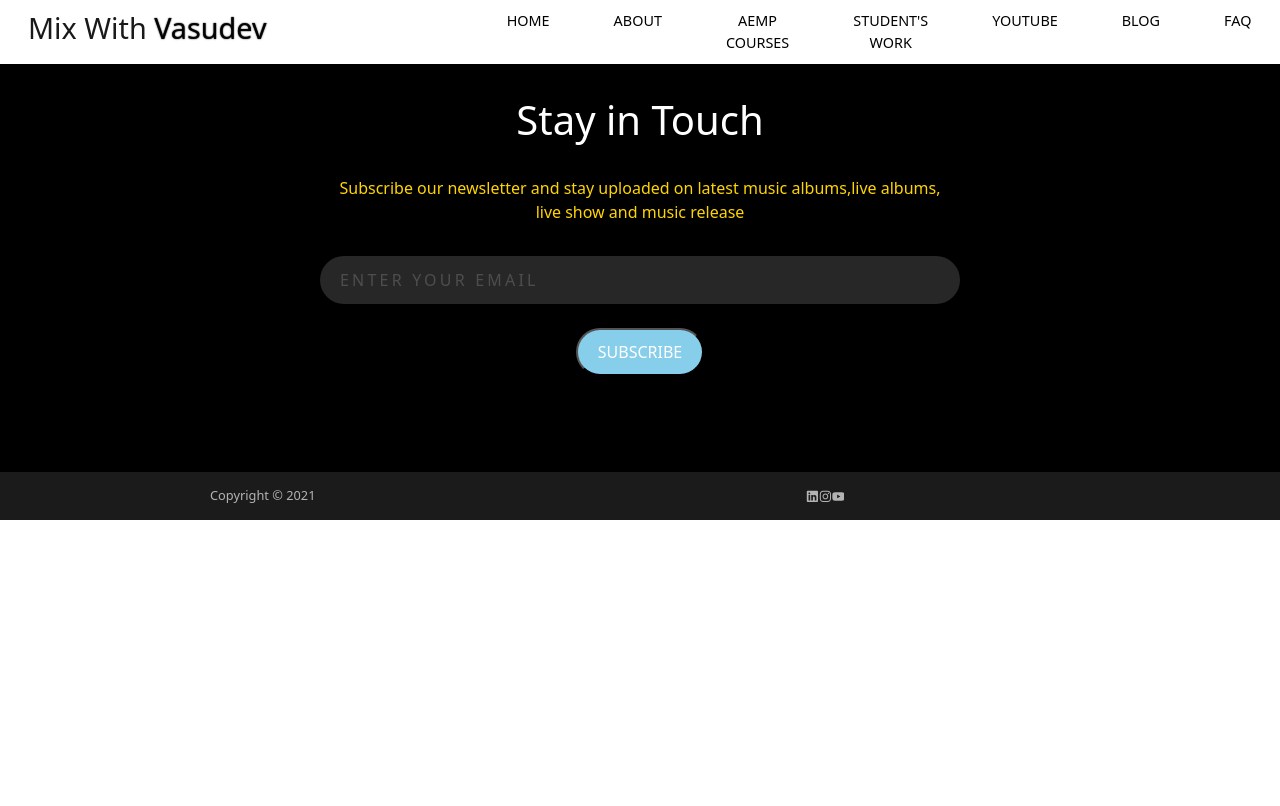
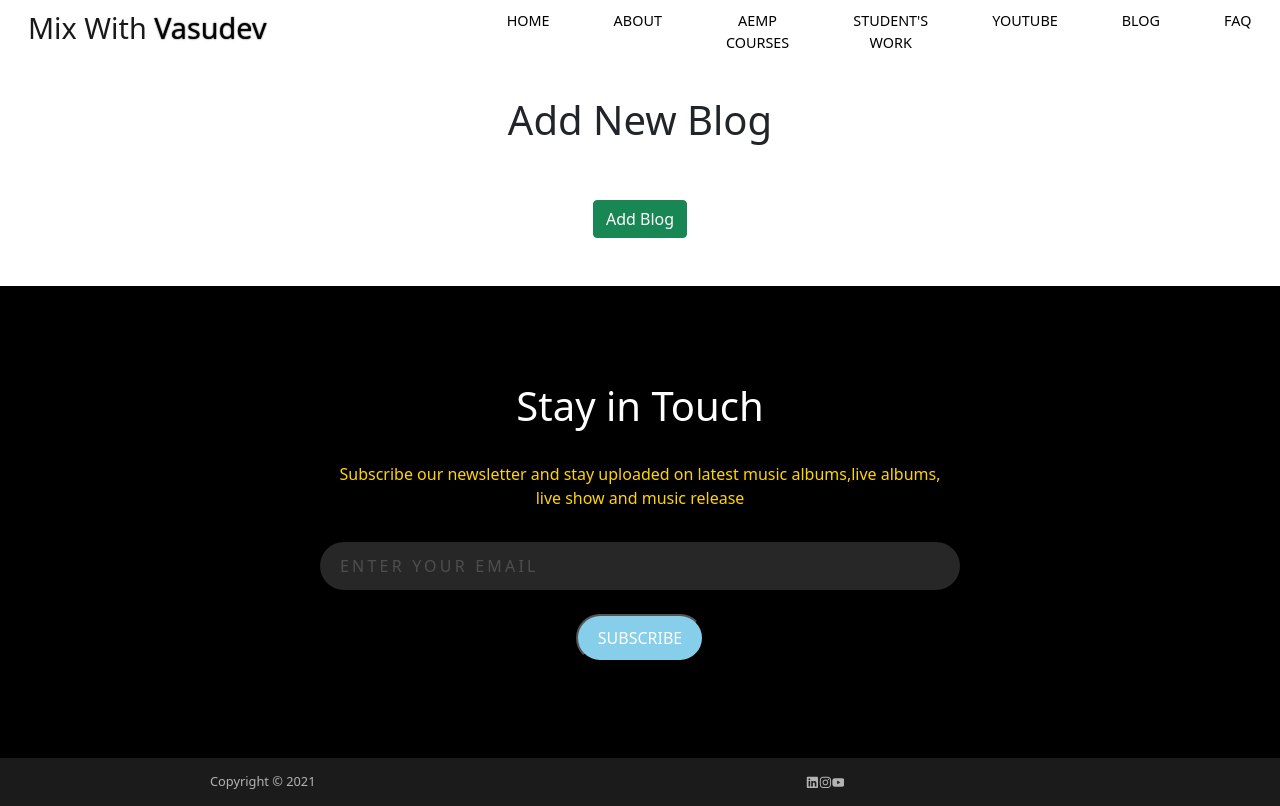
Before and after one commit to mixwithvasudevm/PortfolioSite, a React (Create React App) app in the folder client/: page /blogs/add in a window 1280 px wide. Built offline with nearby package versions, Linux system fonts and the light colour scheme.

Commit message:
add form files

```diff
--- a/client/package.json
+++ b/client/package.json
@@ -8,6 +8,7 @@
     "@testing-library/user-event": "^12.8.3",
     "axios": "^0.24.0",
     "bootstrap": "^5.1.3",
+    "formik": "^2.2.9",
     "install": "^0.13.0",
     "npm": "^8.1.2",
     "react": "^17.0.2",
@@ -17,6 +18,9 @@
     "react-router-dom": "^5.3.0",
     "react-scripts": "4.0.3",
     "reactstrap": "^9.0.0",
+    "slate": "^0.66.5",
+    "slate-history": "^0.66.0",
+    "slate-react": "^0.69.0",
     "web-vitals": "^1.1.2"
   },
   "scripts": {
--- a/client/src/App.js
+++ b/client/src/App.js
@@ -7,7 +7,7 @@ import {
   Redirect,
 } from "react-router-dom";
 import { Header, Footer } from "./components";
-import { Blogs, Home } from "./views";
+import { Blogs, Home ,Add } from "./views";
 
 function App() {
   return (
@@ -17,6 +17,7 @@ function App() {
         <Switch>
           <Route path="/" exact component={Home} />
           <Route path="/blogs" exact component={Blogs} />
+          <Route path="/blogs/add" exact component={Add} />
         </Switch>
         <Footer />
       </Router>
--- /dev/null
+++ b/client/src/components/Form.jsx
@@ -0,0 +1,59 @@
+import React, { Component ,useMemo,useState} from "react";
+import { Button, Container, Row, Col } from "reactstrap";
+import {createEditor} from 'slate';
+import {Slate, Editable, withReact} from 'slate-react';
+
+const BlogForm =()=>{
+    const editor=useMemo(() => withReact(createEditor()), [])
+    // Add the initial value when setting up our state.
+    const [value, setValue] = useState([
+    {
+         type: 'paragraph',
+         children: [{ text: 'A line of text in a paragraph.' }],
+    },
+
+    ])
+    return(
+        <Slate
+            editor={editor}
+            value={value}
+            onChange={newValue => setValue (newValue) }
+        >
+             <Editable />
+        </Slate>
+
+    )
+}
+
+class Form extends Component {
+  render() {
+
+    return (
+      <div className="ShowBlogs mt-5 mx-lg-4 mb-5">
+        <Container className="ml-5 mr-5 ">
+          <Row className="mb-5">
+            <Col className="mt-5 d-flex align-items-center justify-content-center h1">
+              Add New Blog
+            </Col>
+          </Row>
+
+<Row>
+  {BlogForm}
+</Row>
+
+
+         <Row>
+         <Col className="d-flex align-items-center justify-content-center ">
+                <a href="/blogs/add">
+                <Button color="success" >Add Blog</Button>{' '}
+                </a>
+          </Col>
+          </Row>
+        </Container>
+
+      </div>
+    );
+  }
+}
+
+export default Form;
--- /dev/null
+++ b/client/src/views/Add.jsx
@@ -0,0 +1,15 @@
+import React, { Component } from "react";
+
+ import Form from "../components/Form";
+
+class Add extends Component {
+  render() {
+    return (
+      <div className="Form">
+       <Form />
+      </div>
+    );
+  }
+}
+
+export default Add;
--- a/client/src/views/index.js
+++ b/client/src/views/index.js
@@ -1,2 +1,3 @@
 export { default as Home } from "./Home";
 export { default as Blogs } from "./Blogs";
+export { default as Add } from "./Add";
```
Also changed, not shown: 1 other file (tests, documents, lock files or other folders).
